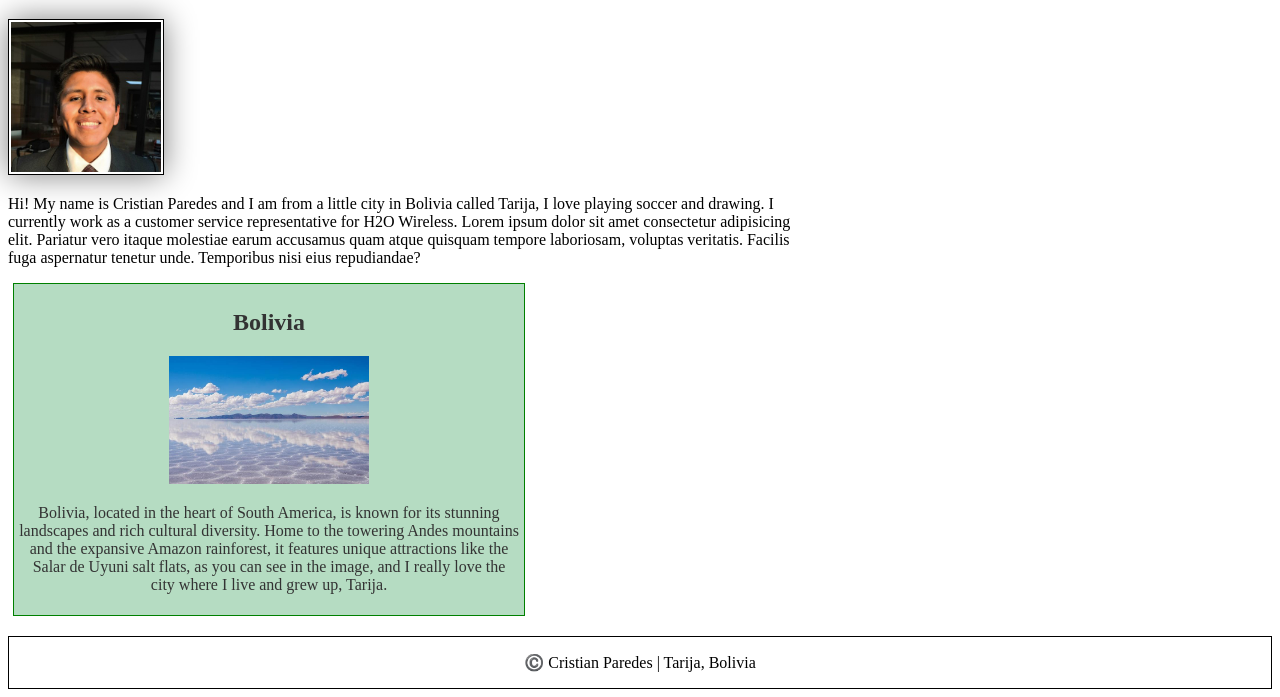
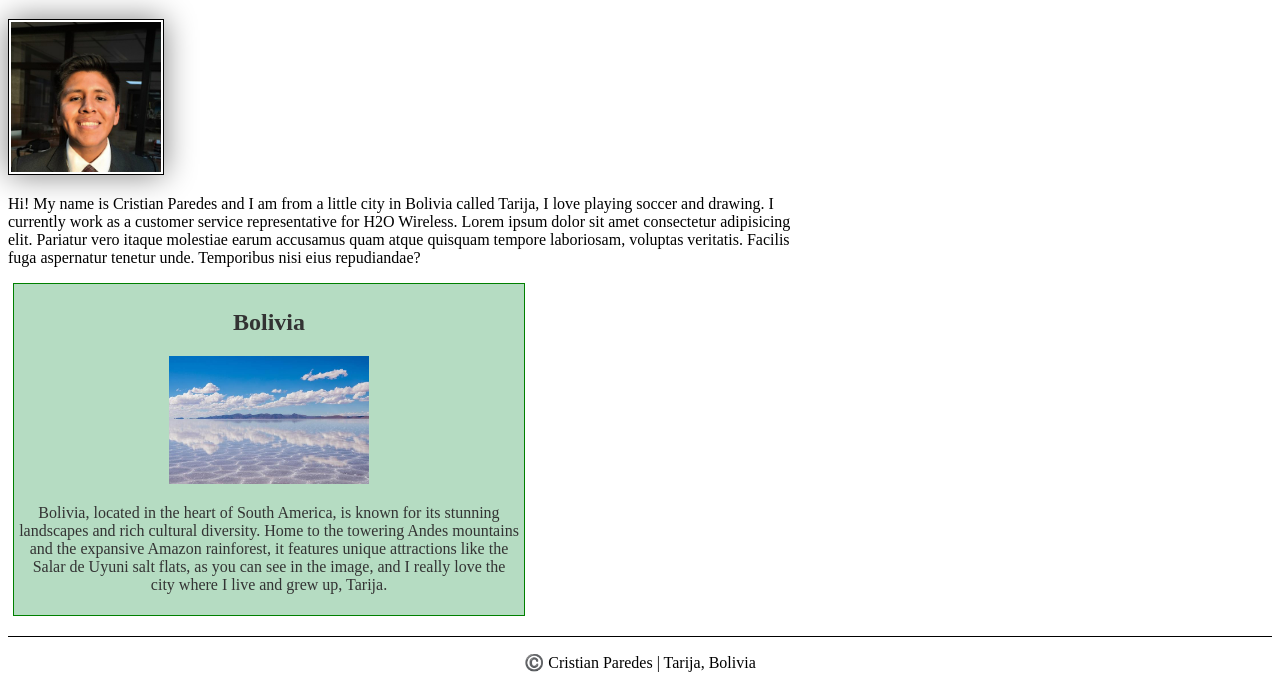
Before and after one commit to cristianparedes19/wdd130, a plain HTML site: page index.html in a window 1280 px wide. Shown: the part 205-902 px from the top of the page. Drawn offline with Linux system fonts and the light colour scheme.

Commit message:
styles were updated

```diff
--- a/styles/styles.css
+++ b/styles/styles.css
@@ -46,6 +46,6 @@ aside img {
 
 footer {
     margin-top: 20px;
-    border: 1px solid #000;
+    border-top: 1px solid #000;
     text-align: center;
 }
```
